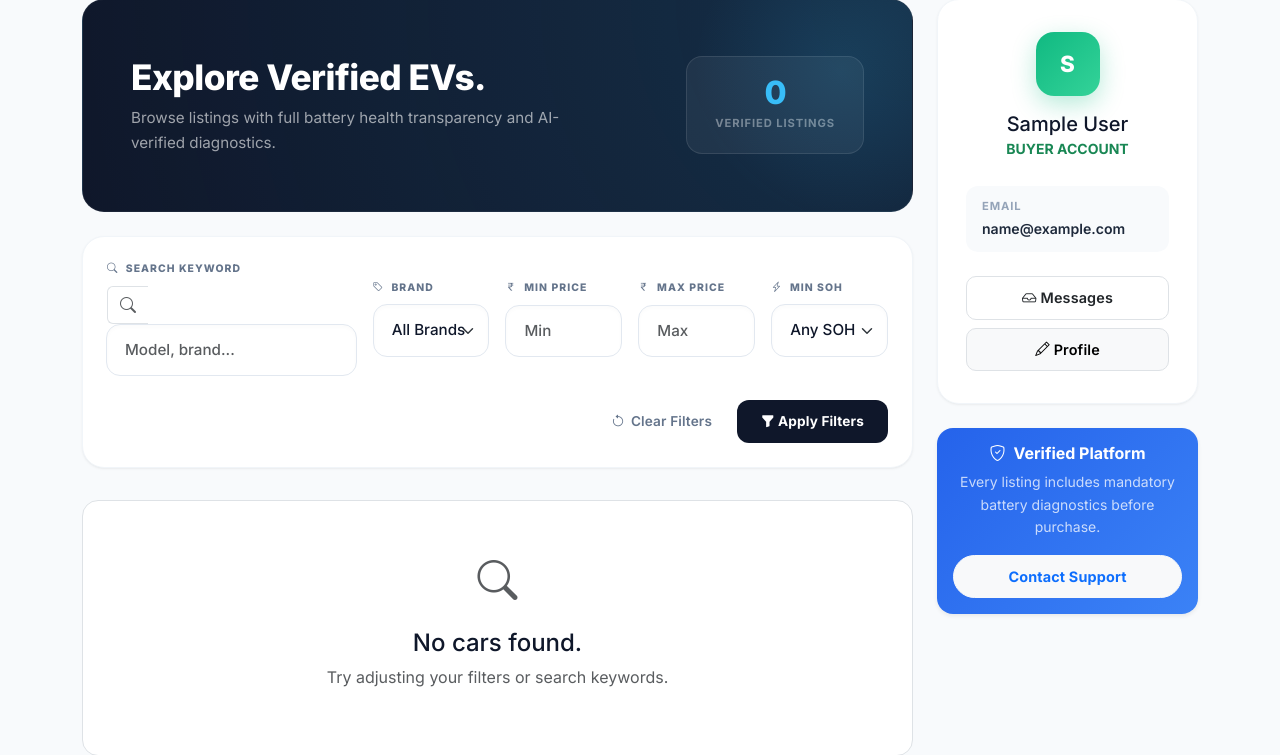
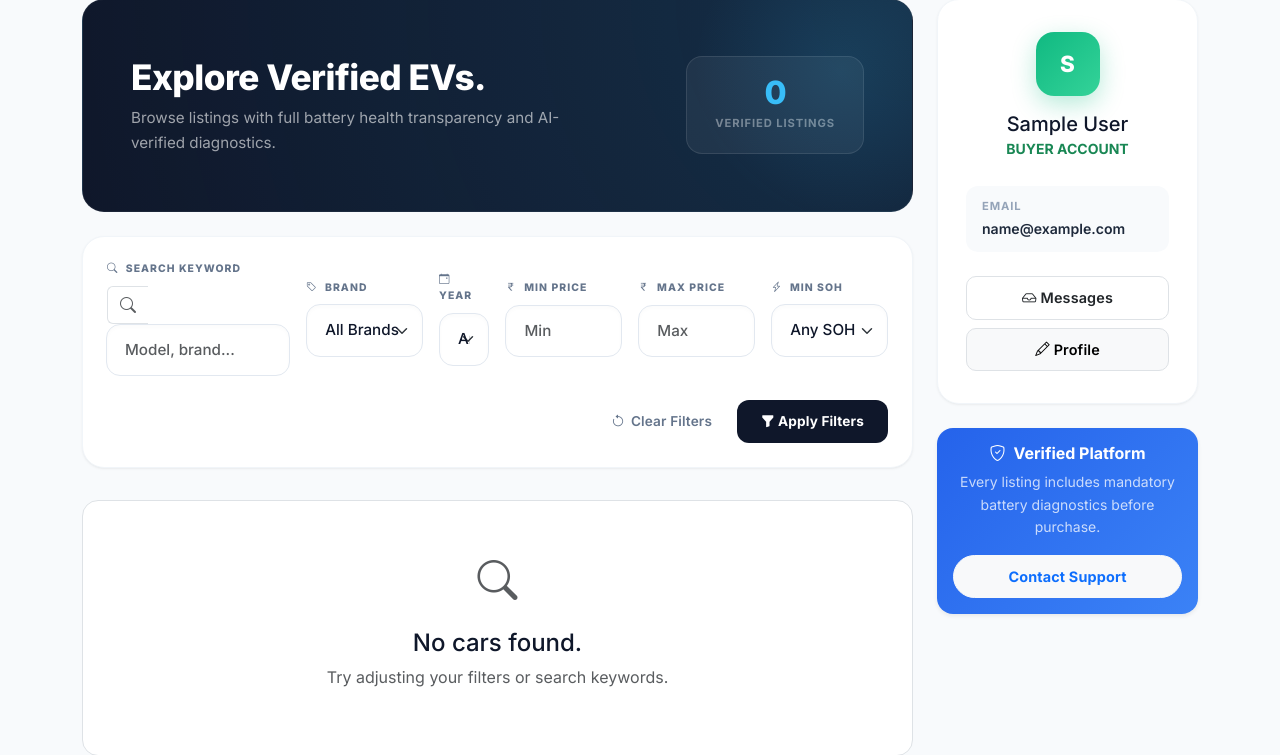
Before and after one commit to Aashnaa-nourin/EVTRUST-A-Predictable-EV-Resale-Marketplace, a Django app: page /buyer/ in a window 1280 px wide. Shown: the part 121-876 px from the top of the page. Run offline with Django 5.2, Linux system fonts and the light colour scheme; the visitor is signed in with stand-in values (Sample User, id 1); data comes from the database, SQL or seed files in the repository; data that the repository does not hold is empty.

Commit message:
IP written

```diff
--- a/marketplace/views.py
+++ b/marketplace/views.py
@@ -266,7 +266,12 @@ def buyer_dashboard(request):
     if max_price:
         queryset = queryset.filter(price__lte=max_price)
 
-    # 4. SOH Filter (Minimum SOH)
+    # 4. Year Filter
+    year = request.GET.get('year')
+    if year:
+        queryset = queryset.filter(year=year)
+
+    # 5. SOH Filter (Minimum SOH)
     # This requires looking at the LATEST BatteryData for each EV
     min_soh = request.GET.get('min_soh')
 
@@ -285,8 +290,9 @@ def buyer_dashboard(request):
         except ValueError:
             pass
 
-    # Get dynamic list of manufacturers for the dropdown
+    # Get dynamic list of manufacturers and years for the dropdowns
     manufacturers = EVListing.objects.filter(listing_status='approved').values_list('manufacturer', flat=True).distinct().order_by('manufacturer')
+    years = EVListing.objects.filter(listing_status='approved').values_list('year', flat=True).distinct().order_by('-year')
 
     unread_messages = Message.objects.filter(receiver=request.user, is_read=False).count()
 
@@ -306,6 +312,7 @@ def buyer_dashboard(request):
         'listings': queryset,
         'unread_messages_count': unread_messages,
         'manufacturers': manufacturers,
+        'years': years,
         'current_filters': request.GET,
         'purchased_evs': purchased_evs,
         'pending_purchases': pending_purchases,
--- a/requirements.txt
+++ b/requirements.txt
@@ -53,3 +53,6 @@ tzdata==2025.3
 urllib3==2.6.3
 Werkzeug==3.1.5
 wrapt==2.0.1
+gunicorn==23.0.0
+whitenoise==6.9.0
+python-dotenv==1.0.1
--- a/templates/marketplace/buyer_dashboard.html
+++ b/templates/marketplace/buyer_dashboard.html
@@ -404,7 +404,7 @@
             <form method="GET" action="{% url 'buyer_dashboard' %}" class="filter-card">
                 <div class="row g-3 align-items-center">
                     <!-- Search Keyword -->
-                    <div class="col-md-4">
+                    <div class="col-md-3">
                         <label class="filter-label"><i class="bi bi-search me-1"></i> Search Keyword</label>
                         <div class="input-group">
                             <span class="input-group-text bg-white border-end-0"><i class="bi bi-search text-muted"></i></span>
@@ -418,6 +418,16 @@
                             <option value="">All Brands</option>
                             {% for m in manufacturers %}
                                 <option value="{{ m }}" {% if current_filters.brand == m %}selected{% endif %}>{{ m }}</option>
+                            {% endfor %}
+                        </select>
+                    </div>
+                    <!-- Year Filter -->
+                    <div class="col-md-1">
+                        <label class="filter-label"><i class="bi bi-calendar-event me-1"></i> Year</label>
+                        <select name="year" class="form-select">
+                            <option value="">Any</option>
+                            {% for y in years %}
+                                <option value="{{ y }}" {% if current_filters.year == y|stringformat:"i" %}selected{% endif %}>{{ y }}</option>
                             {% endfor %}
                         </select>
                     </div>
```
Also changed, not shown: evtrust/settings.py (+13 -3 lines), README_AWS.md (added), 3 other files.
